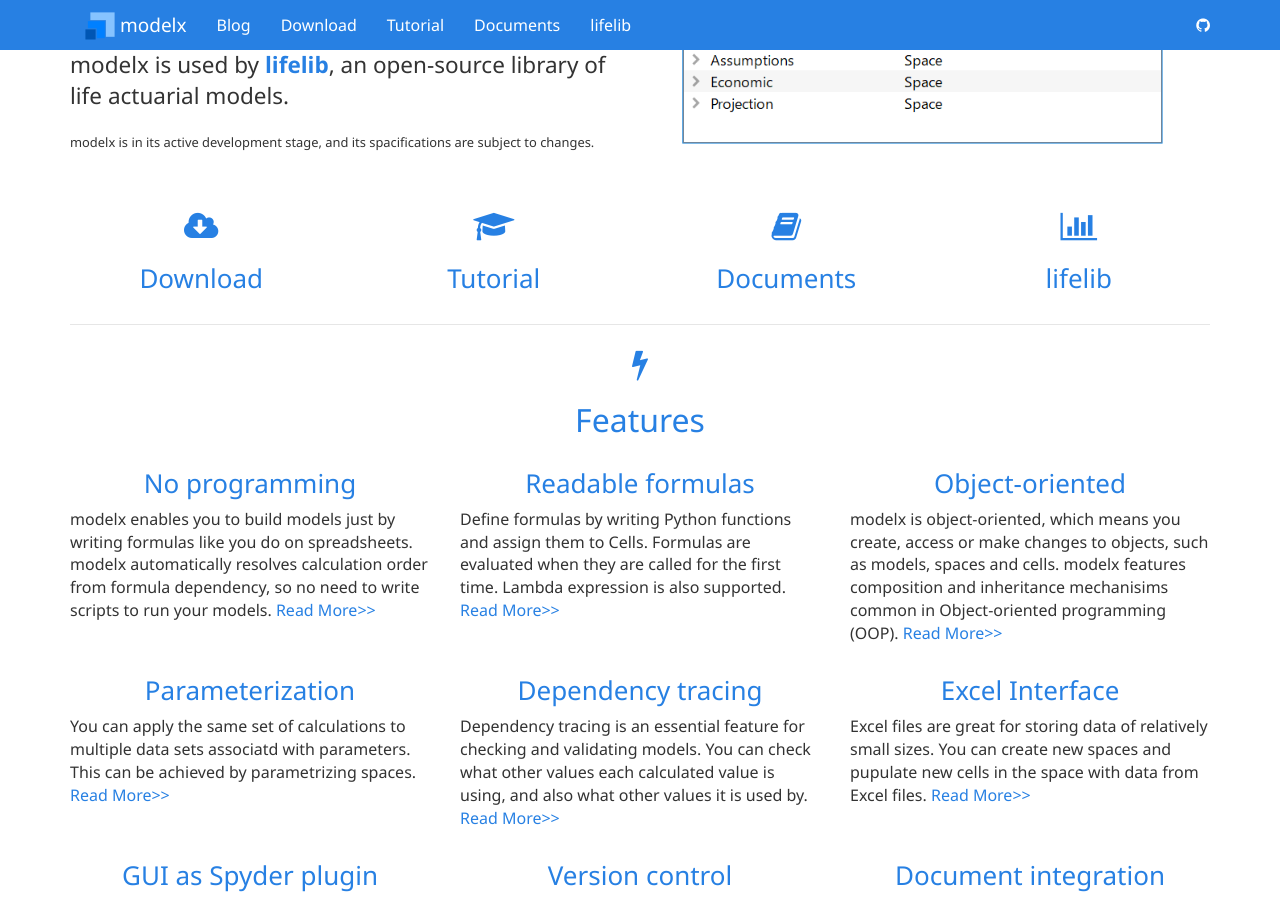
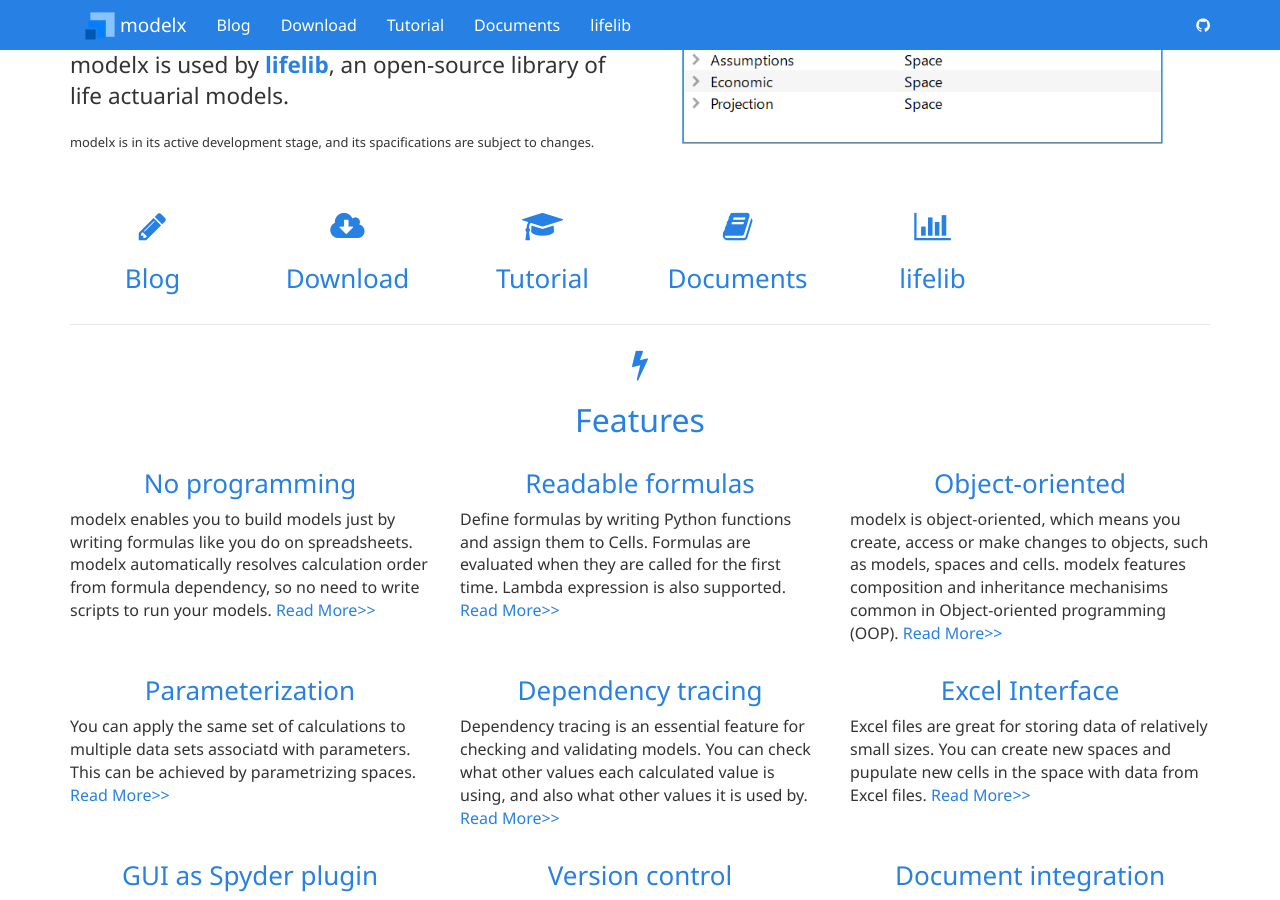
Before and after one commit to fumitoh/modelx-site, a Jekyll site: the page built from index.html, in a window 1280 px wide and 900 px high, scrolled down 425 px. Built offline with Jekyll 4.4.1, drawn with Linux system fonts in a browser that asks for light colours.

Commit message:
Update landing page

```diff
--- a/index.html
+++ b/index.html
@@ -34,19 +34,23 @@
     </div>
 
     <div class="row">
-        <div class="col-sm-3">
+        <div class="col-sm-2">
+                <h2 class="text-center"><a href="{{ site.posts.first.url | prepend: site.baseurl }}"><i class="fa fa-pencil" aria-hidden="true"></i></a></h2>
+                <h3 class="text-center"><a href="{{ site.posts.first.url | prepend: site.baseurl }}">Blog</a></h3>
+        </div>
+        <div class="col-sm-2">
                 <h2 class="text-center"><a href="https://lifelib.io/download.html"><i class="fa fa-cloud-download" aria-hidden="true"></i></a></h2>
                 <h3 class="text-center"><a href="https://lifelib.io/download.html">Download</a></h3>
         </div>
-        <div class="col-sm-3">
+        <div class="col-sm-2">
             <h2 class="text-center"><a href="https://docs.modelx.io/en/latest/tutorial/index.html"><i class="fa fa-graduation-cap" aria-hidden="true"></i></a></h2>
             <h3 class="text-center"><a href="https://docs.modelx.io/en/latest/tutorial/index.html">Tutorial</a></h3>
         </div>
-        <div class="col-sm-3">
+        <div class="col-sm-2">
             <h2 class="text-center"><a href="https://docs.modelx.io"><i class="fa fa-book" aria-hidden="true"></i></a></h2>
             <h3 class="text-center"><a href="https://docs.modelx.io">Documents</a></h3>
         </div>
-        <div class="col-sm-3">
+        <div class="col-sm-2">
             <h2 class="text-center"><a href="https://lifelib.io"><i class="fa fa-bar-chart" aria-hidden="true"></i></a></h2>
             <h3 class="text-center"><a href="https://lifelib.io">lifelib</a></h3>
         </div>
```
